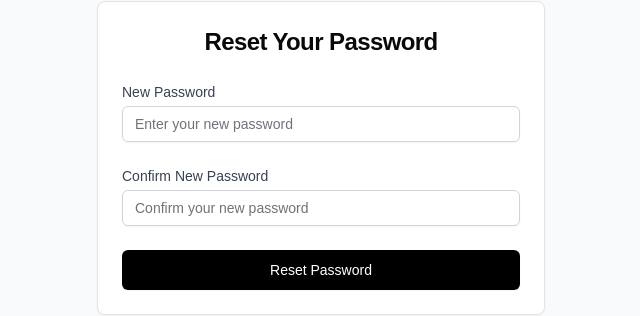
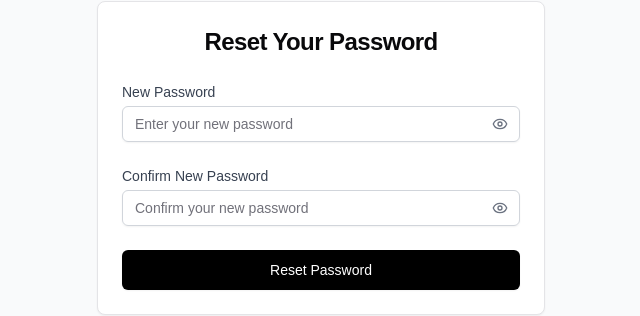
Before and after one commit to tijender7/yoga, a Next.js app in the folder frontend/: page /reset-password in a window 1280 px wide. Shown: the part 288-604 px from the top of the page, without its empty margins (319-959 px from the left). Built offline with nearby package versions, Linux system fonts and the light colour scheme; no server answers.

Commit message:
passwrod

```diff
--- a/frontend/app/reset-password/page.tsx
+++ b/frontend/app/reset-password/page.tsx
@@ -9,12 +9,15 @@ import { Alert, AlertDescription } from "@/components/ui/alert"
 import { Loader2 } from 'lucide-react'
 import { Card, CardContent, CardHeader, CardTitle } from "@/components/ui/card"
 import { useRouter } from 'next/navigation'
+import { Eye, EyeOff } from 'lucide-react'
 
 export default function ResetPassword() {
   const [password, setPassword] = useState('')
   const [confirmPassword, setConfirmPassword] = useState('')
   const [isLoading, setIsLoading] = useState(false)
   const [alert, setAlert] = useState<{ type: 'success' | 'error', message: string } | null>(null)
+  const [showPassword, setShowPassword] = useState(false)
+  const [showConfirmPassword, setShowConfirmPassword] = useState(false)
   const router = useRouter()
 
   const handleResetPassword = async (e: React.FormEvent) => {
@@ -30,10 +33,18 @@ export default function ResetPassword() {
 
     try {
       const { error } = await supabase.auth.updateUser({ password: password })
-      if (error) throw error
+      if (error) {
+        if (error.message.includes("Password should be different from the old password")) {
+          setAlert({ type: 'error', message: 'New password must be different from the current password.' })
+        } else {
+          throw error
+        }
+      } else {
         setAlert({ type: 'success', message: 'Password has been reset successfully. Redirecting to login...' })
         setTimeout(() => router.push('/auth'), 3000) // Redirect after 3 seconds
+      }
     } catch (error) {
+      console.error('Password reset error:', error)
       setAlert({ type: 'error', message: 'Failed to reset password. Please try again.' })
     } finally {
       setIsLoading(false)
@@ -58,31 +69,63 @@ export default function ResetPassword() {
                 <Label htmlFor="password" className="block text-sm font-medium text-gray-700">
                   New Password
                 </Label>
+                <div className="relative">
                   <Input
                     id="password"
                     name="password"
-                  type="password"
+                    type={showPassword ? "text" : "password"}
                     required
                     className="mt-1 block w-full border border-gray-300 rounded-md shadow-sm py-2 px-3 text-gray-900 placeholder-gray-400 focus:outline-none focus:ring-indigo-500 focus:border-indigo-500 sm:text-sm"
                     placeholder="Enter your new password"
                     value={password}
                     onChange={(e) => setPassword(e.target.value)}
                   />
+                  <Button
+                    type="button"
+                    variant="ghost"
+                    size="icon"
+                    className="absolute right-0 top-0 h-full px-3 py-2 hover:bg-transparent"
+                    onClick={() => setShowPassword(!showPassword)}
+                    aria-label={showPassword ? "Hide password" : "Show password"}
+                  >
+                    {showPassword ? (
+                      <EyeOff className="h-4 w-4 text-gray-500" />
+                    ) : (
+                      <Eye className="h-4 w-4 text-gray-500" />
+                    )}
+                  </Button>
+                </div>
               </div>
               <div>
                 <Label htmlFor="confirm-password" className="block text-sm font-medium text-gray-700">
                   Confirm New Password
                 </Label>
+                <div className="relative">
                   <Input
                     id="confirm-password"
                     name="confirm-password"
-                  type="password"
+                    type={showConfirmPassword ? "text" : "password"}
                     required
                     className="mt-1 block w-full border border-gray-300 rounded-md shadow-sm py-2 px-3 text-gray-900 placeholder-gray-400 focus:outline-none focus:ring-indigo-500 focus:border-indigo-500 sm:text-sm"
                     placeholder="Confirm your new password"
                     value={confirmPassword}
                     onChange={(e) => setConfirmPassword(e.target.value)}
                   />
+                  <Button
+                    type="button"
+                    variant="ghost"
+                    size="icon"
+                    className="absolute right-0 top-0 h-full px-3 py-2 hover:bg-transparent"
+                    onClick={() => setShowConfirmPassword(!showConfirmPassword)}
+                    aria-label={showConfirmPassword ? "Hide confirm password" : "Show confirm password"}
+                  >
+                    {showConfirmPassword ? (
+                      <EyeOff className="h-4 w-4 text-gray-500" />
+                    ) : (
+                      <Eye className="h-4 w-4 text-gray-500" />
+                    )}
+                  </Button>
+                </div>
               </div>
               <div>
                 <Button
--- a/frontend/components/ui/BookFreeClass.tsx
+++ b/frontend/components/ui/BookFreeClass.tsx
@@ -106,14 +106,15 @@ export default function BookFreeClass({ buttonText = "Book Your Free Class", isO
       let userId = existingUser?.id
 
       if (!existingUser) {
-        // Create a new user account
+        // Create a new user account with email confirmation
         const { data: newUser, error: signUpError } = await supabase.auth.signUp({
           email: email,
           password: Math.random().toString(36).slice(-8), // Generate a random password
           options: {
             data: {
               full_name: name,
-            }
+            },
+            emailRedirectTo: `${window.location.origin}/reset-password`
           }
         })
 
@@ -123,18 +124,20 @@ export default function BookFreeClass({ buttonText = "Book Your Free Class", isO
 
         userId = newUser?.user?.id
 
-        // Send password reset email
-        const { error: resetError } = await supabase.auth.resetPasswordForEmail(email, {
-          redirectTo: `${window.location.origin}/reset-password`,
+        setNotification({
+          type: 'success',
+          message: "Your account has been created. Please check your email to confirm your account and set your password."
         })
-
-        if (resetError) {
-          throw new Error(`Error sending reset password email: ${resetError.message}`)
-        }
+      } else {
+        // Existing user, just book the class
+        setNotification({
+          type: 'success',
+          message: "You've successfully booked your free class. Check your email for details."
+        })
       }
 
       // Insert data into user_interactions table
-      const { data, error } = await supabase
+      const { error: interactionError } = await supabase
         .from('user_interactions')
         .insert([
           {
@@ -145,30 +148,25 @@ export default function BookFreeClass({ buttonText = "Book Your Free Class", isO
             health_conditions: healthConditions || null,
             additional_info: additionalInfo || null,
             source: 'get_started',
-            account_created: existingUser ? true : false
+            account_created: !existingUser
           }
         ])
 
-      if (error) {
-        throw new Error(`Error inserting data: ${error.message}`)
+      if (interactionError) {
+        throw new Error(`Error inserting interaction data: ${interactionError.message}`)
       }
 
       setIsDialogOpen(false)
       showConfirmation()
-      if (!existingUser) {
-        setNotification({ type: 'success', message: "Your account has been created. Please check your email to set your password and access your free classes." })
+    } catch (error: unknown) {
+      console.error('Error in handleSubmit:', error)
+      if (error instanceof Error) {
+        setNotification({ type: 'error', message: error.message || "An unexpected error occurred. Please try again." })
       } else {
-        setNotification({ type: 'success', message: "You've successfully booked your free class. Check your email for details." })
-      }
-    } catch (error: unknown) {
-      console.error('Error in handleSubmit:', error);
-      if (error instanceof Error) {
-        setNotification({ type: 'error', message: error.message || "An unexpected error occurred. Please try again." });
-      } else {
-        setNotification({ type: 'error', message: "An unexpected error occurred. Please try again." });
+        setNotification({ type: 'error', message: "An unexpected error occurred. Please try again." })
       }
     } finally {
-      setIsLoading(false);
+      setIsLoading(false)
     }
   }
 
```
Lines whose indentation alone changed are shown as unchanged.
